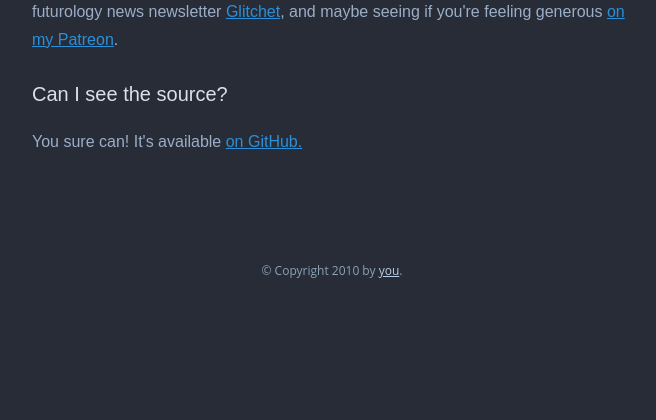
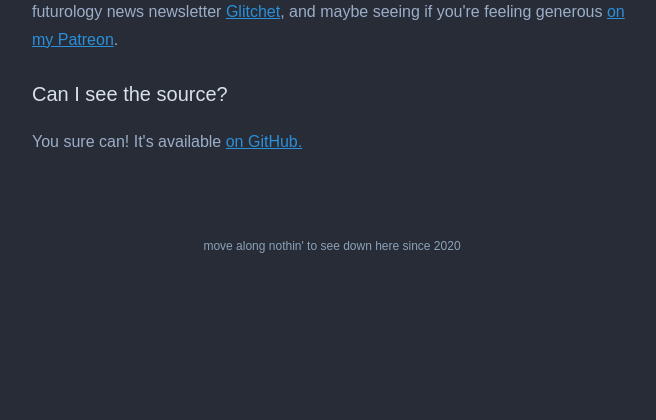
Before and after one commit to wayspurrchen/tooter.today, a Flask app: template templates/main.html in a window 1280 px wide. Shown: the part 1396-1816 px from the top of the page, without its empty margins (308-964 px from the left). After the commit the page ends 1649 px from the top, so only its background shows below. Run offline with Flask 2, Linux system fonts and the light colour scheme; the template is opened without the code that fills it: most values are stand-ins (such as "Sample title", 1, 10 or a date in 2020).

Commit message:
Style tweaks

```diff
--- a/static/overrides.css
+++ b/static/overrides.css
@@ -46,6 +46,9 @@ a:active {
 	margin-top: 0;
 	padding-top: 0;
 }
+p.footer {
+	font-size: 12px;
+}
 
 body {
 	font-family: 'Open Sans';
--- a/static/style.css
+++ b/static/style.css
@@ -178,7 +178,7 @@ body {
     line-height: 18px;
     font-weight: 400;
     color: #ffffff;
-    padding-bottom: 140px;
+    padding-bottom: 10px;
     text-rendering: optimizelegibility;
     -webkit-font-feature-settings: "kern";
     font-feature-settings: "kern";
@@ -3077,7 +3077,7 @@ button.active i.fa-retweet {
     margin: 0 auto;
     color: #9baec8;
     padding-top: 50px;
-    padding-bottom: 50px
+    padding-bottom: 20px
 }
 .about-body .wrapper.thicc {
     max-width: 700px
--- a/templates/base.html
+++ b/templates/base.html
@@ -11,11 +11,11 @@
     <div class="wrapper">
       {% block content %}{% endblock %}
     </div>
-    <div class="footer">
+    <p class="footer">
       {% block footer %}
-      &copy; Copyright 2010 by <a href="http://domain.invalid/">you</a>.
+      <b>move along nothin' to see down here since {{year}}</b>
       {% endblock %}
-    </div>
+    </p>
     <script>
       (function(i,s,o,g,r,a,m){i['GoogleAnalyticsObject']=r;i[r]=i[r]||function(){
       (i[r].q=i[r].q||[]).push(arguments)},i[r].l=1*new Date();a=s.createElement(o),
--- a/templates/main.html
+++ b/templates/main.html
@@ -39,5 +39,3 @@
 <h3>Can I see the source?</h3>
 <p>You sure can! It's available <a href="https://github.com/wayspurrchen/tooter.today">on GitHub.</a></p>
 {% endblock %}
-
-<h3>What'</h3>
--- a/tooter_today.py
+++ b/tooter_today.py
@@ -6,6 +6,7 @@ from flask import render_template
 app = Flask(__name__)
 
 import random
+from datetime import datetime
 from gather_host_data import kickoff_host_gatherer
 from host_db import get_instances
 from markdown2 import markdown
@@ -162,6 +163,8 @@ emoji = [
 	u'🌃'
 ]
 
+year = datetime.utcnow().year
+
 @app.route("/")
 def home():
 	instance = scored_instances[0]
@@ -171,6 +174,7 @@ def home():
 
 	return render_template(
 		'main.html',
+		year=year,
 		maybe_text=random.choice(maybe_text),
 		again_text=random.choice(again_text),
 		recommended_instance=instance,
@@ -186,6 +190,7 @@ def suggestion(offset=0):
 
 	return render_template(
 		'main.html',
+		year=year,
 		maybe_text=random.choice(maybe_text),
 		again_text=random.choice(again_text),
 		recommended_instance=instance,
```
